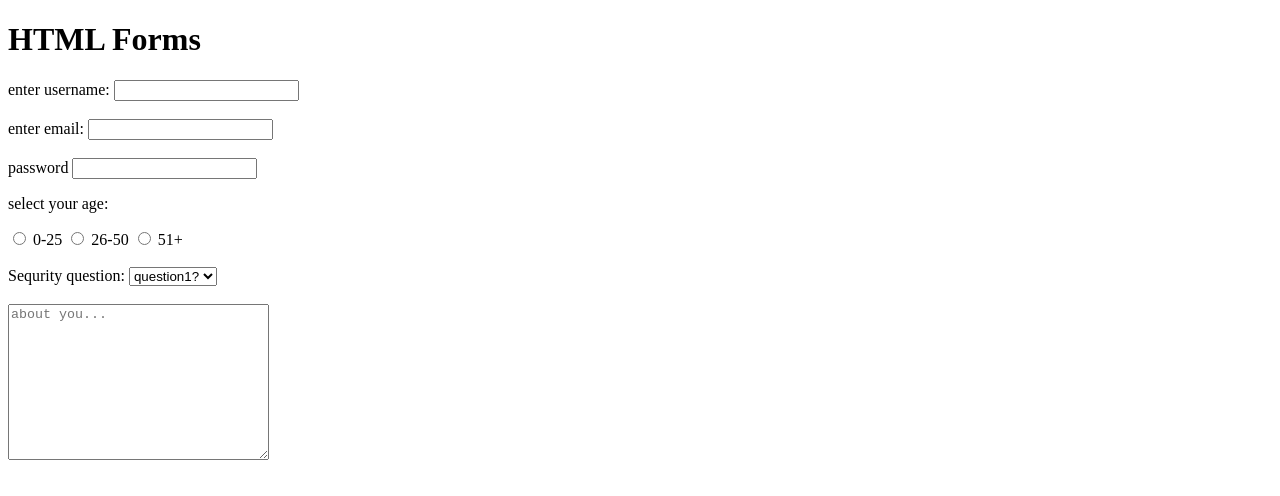
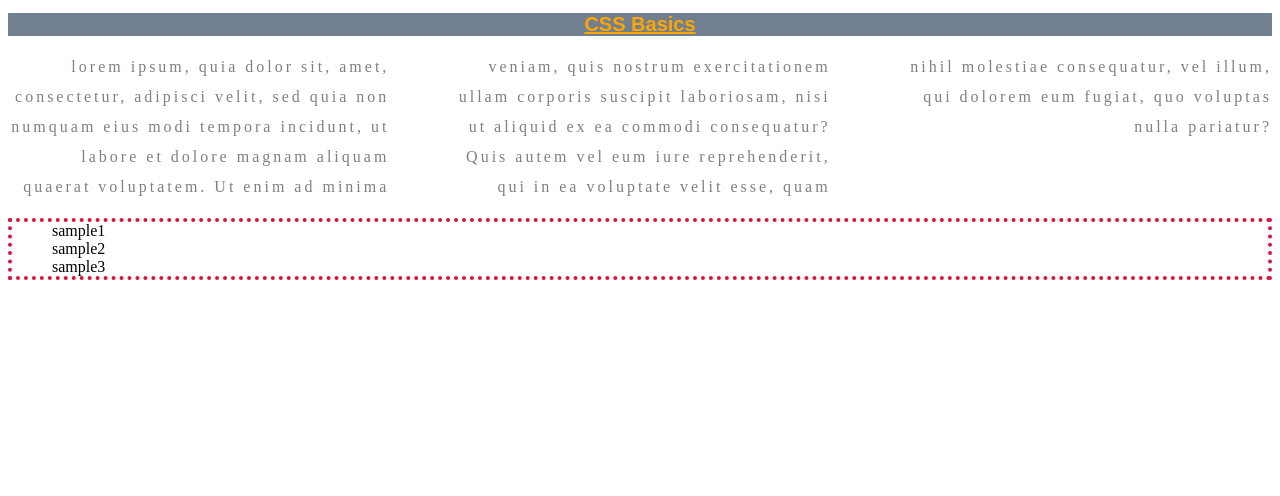
Before and after one commit to matsumoto2004/practice_html, a plain HTML site: page index.html in a window 1280 px wide. Drawn offline with Linux system fonts and the light colour scheme.

Commit message:
#4 partial

```diff
--- a/index.html
+++ b/index.html
@@ -1,40 +1,18 @@
 <!DOCTYPE html>
 <html>
 <head>
-  <title>Learning HTML</title>
+  <link rel="stylesheet" href="style.css">
+  <title>CSS Basics</title>
 </head>
 <body>
-  <h1>HTML Forms</h1>
-  <form>
-    <label for="username">enter username:</label>
-    <input type="text" name="username">
-    <br><br>
-    <label for="email">enter email:</label>
-    <input type="email" name="email">
-    <br><br>
-    <label for="password">password</label>
-    <input type="password" name="password">
-
-    <p>select your age:</p>
-    <input type="radio" name="age" values="0-25" id="option-1">
-    <label for="option-1">0-25</label>
-    <input type="radio" name="age" values="26-50" id="option-2">
-    <label for="option-2">26-50</label>
-    <input type="radio" name="age" values="51+" id="option-3">
-    <label for="option-3">51+</label>
-
-    <br><br>
-    <label for="question">Sequrity question:</label>
-    <select name="question" id="question">
-      <option value="q1">question1?</option>
-      <option value="q2">question2?</option>
-      <option value="q3">question3?</option>
-    </select>
-
-    <br><br>
-
-    <textarea name="bio" id="bio" rows="10" cols="30" placeholder="about you..."></textarea>
-
-  </form>
+  <h1>CSS Basics</h1>
+  <p>
+    lorem ipsum, quia dolor sit, amet, consectetur, adipisci velit, sed quia non numquam eius modi tempora incidunt, ut labore et dolore magnam aliquam quaerat voluptatem. Ut enim ad minima veniam, quis nostrum exercitationem ullam corporis suscipit laboriosam, nisi ut aliquid ex ea commodi consequatur? Quis autem vel eum iure reprehenderit, qui in ea voluptate velit esse, quam nihil molestiae consequatur, vel illum, qui dolorem eum fugiat, quo voluptas nulla pariatur?
+  </p>
+  <ul>
+    <li>sample1</li>
+    <li>sample2</li>
+    <li>sample3</li>
+  </ul>
 </body>
 </html>
--- /dev/null
+++ b/style.css
@@ -0,0 +1,23 @@
+h1{
+  color: orange;
+  background-color: slategray;
+  font-size: 20px;
+  text-decoration: underline;
+  font-family: Arial;
+  /*web-safe fontを使うとよいらしい*/
+  text-align: center;
+}
+p{
+  color: gray;
+  text-align: right;
+  line-height: 30px;
+  letter-spacing: 3px;
+  column-count: 3;
+  column-gap: 60px;
+}
+ul{
+  border: 4px dotted crimson;
+}
+li{
+  list-style-type: none;
+}
```
Also changed, not shown: about.html (added, +7 -0 lines).
